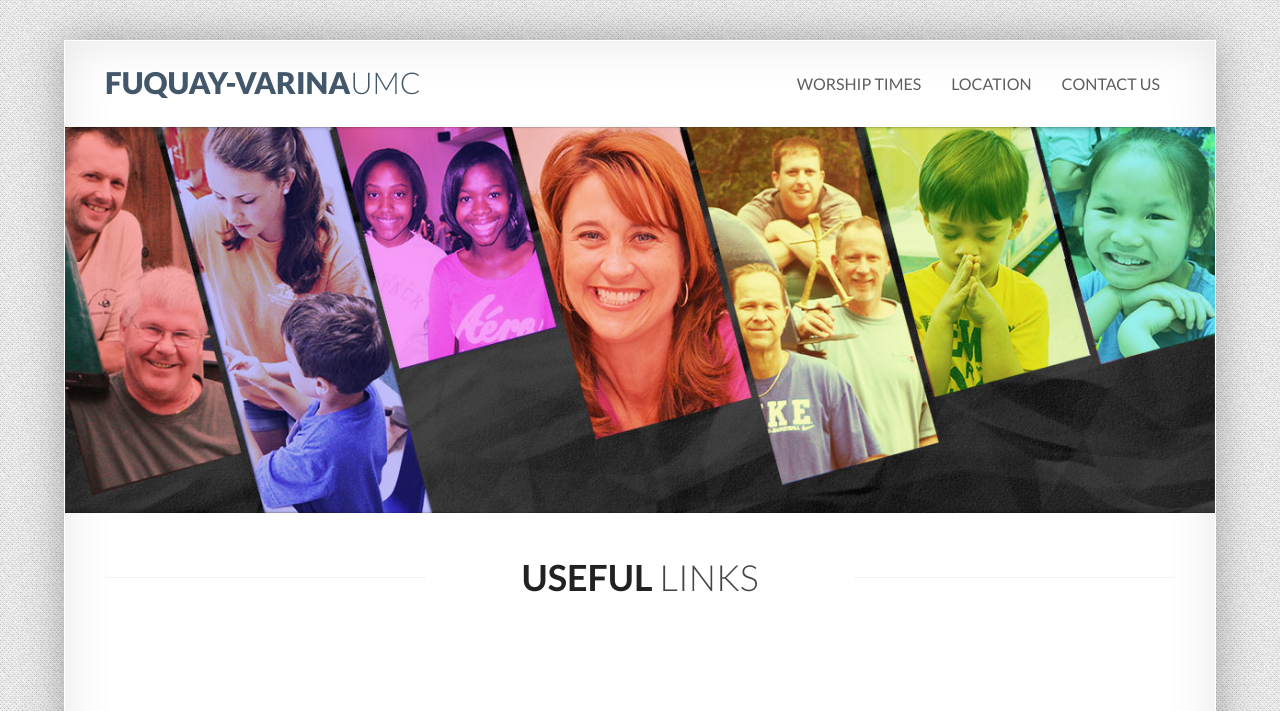
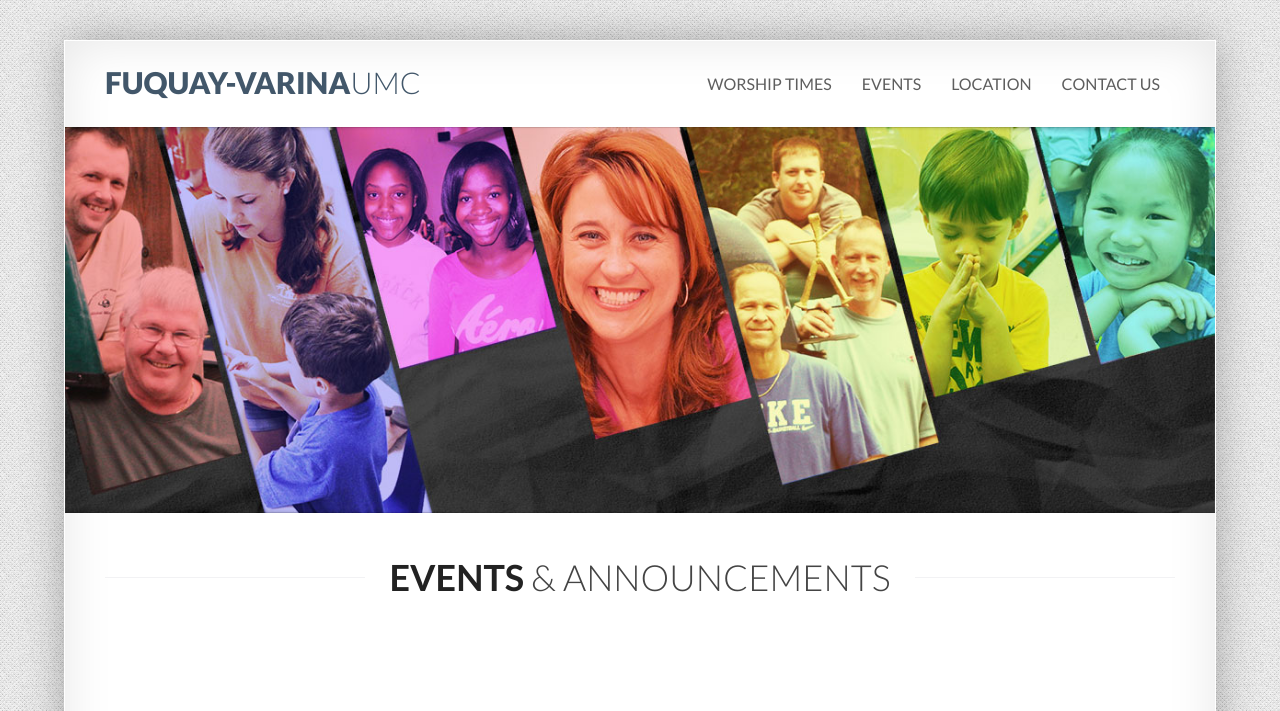
Before and after one commit to fvumc/fvumc.github.io, a Jekyll site: the page built from events.html, in a window 1280 px wide. Shown: the top 711 px of the page. Built offline with Jekyll 4.4.1, drawn with Linux system fonts in a browser that asks for light colours; Markdown is read by kramdown in place of the engine named in the settings; some of the changed text lies outside the part shown; grey boxes are pictures that could not be loaded.

Commit message:
added events menu

```diff
--- a/_includes/resources_section.html
+++ b/_includes/resources_section.html
@@ -3,7 +3,7 @@
   <div class="container-fluid">
     <div class="section-header" id="events-and-signups">
       <h1>
-        Useful <small class="light">Links</small>
+        Events <small class="light">& Announcements</small>
       </h1>
     </div>
 
--- a/_layouts/default.html
+++ b/_layouts/default.html
@@ -43,6 +43,7 @@
             <div class="nav-collapse collapse">
               <ul class="nav pull-right">
                 <li class=""><a href="./times">Worship Times</a></li>
+                <li class=""><a href="./events">Events</a></li>
                 <li class=""><a href="./location">Location</a></li>
                 <li class=""><a href="./contact">Contact Us</a></li>
               </ul>
--- a/resources.html
+++ b/events.html
@@ -26,21 +26,21 @@ title: Fuquay Varina United Methodist Church - Resources
 
 
     <div class="row-fluid">
-      <div class="span6">
+      <div class="span4 offset2">
         <h4><a href="https://www.google.com/calendar/embed?src=nccumc.net_1ip6pl5jcrl545bs2quhn4no8k%40group.calendar.google.com&ctz=America/New_York" target="_blank">Calendar of Events</a>
         </h4>
       </div>
-      <div class="span6">
+      <div class="span4 offset2">
         <h4><a href="https://secure.accessacs.com/access/memberlogin.aspx?sn=98702" target="_blank">Church Family Log In</a>
         </h4>
       </div>
     </div>
 
-    <div class="row-fluid">
-      <div class="span6">
-        <h4><a href="http://old.fvumc.org">Old FVUMC Website</a></h4>
+    <div class="row">
+      <div class="span4 offset2">
+        <h4><a href="http://members.fvumc.org">Members Website</a></h4>
       </div>
-      <div class="span6">
+      <div class="span4 offset2">
         <h4> </h4>
       </div>
     </div>
--- a/index.html
+++ b/index.html
@@ -10,7 +10,7 @@ title: Fuquay-Varina United Methodist Church
                 <div class="super-hero-unit">
                   <figure>
                     <img alt="some image" src="images/Page-Header.jpg">
-                                      </figure>
+                  </figure>
                 </div>
              </div>
         </div>
```
